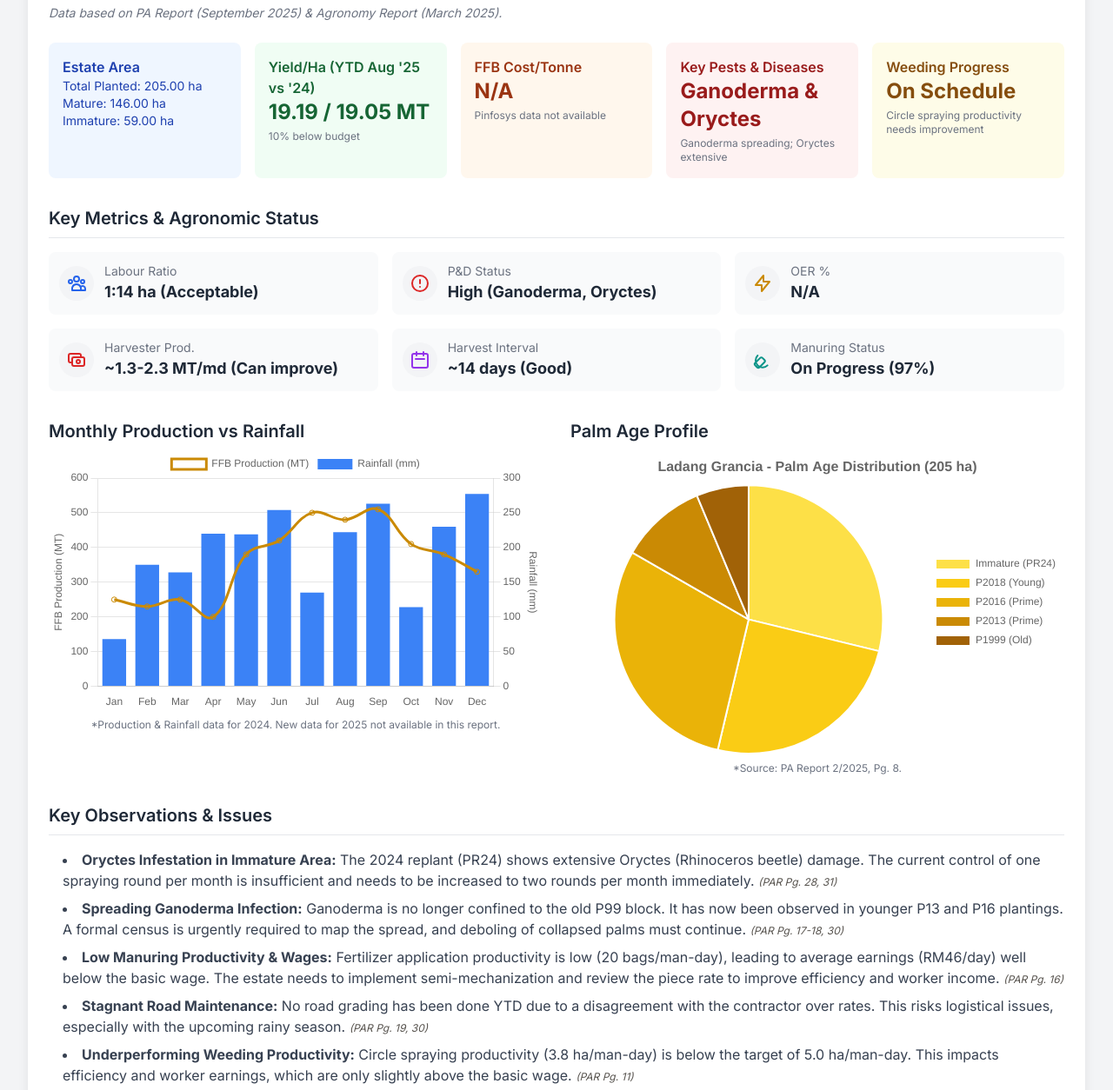
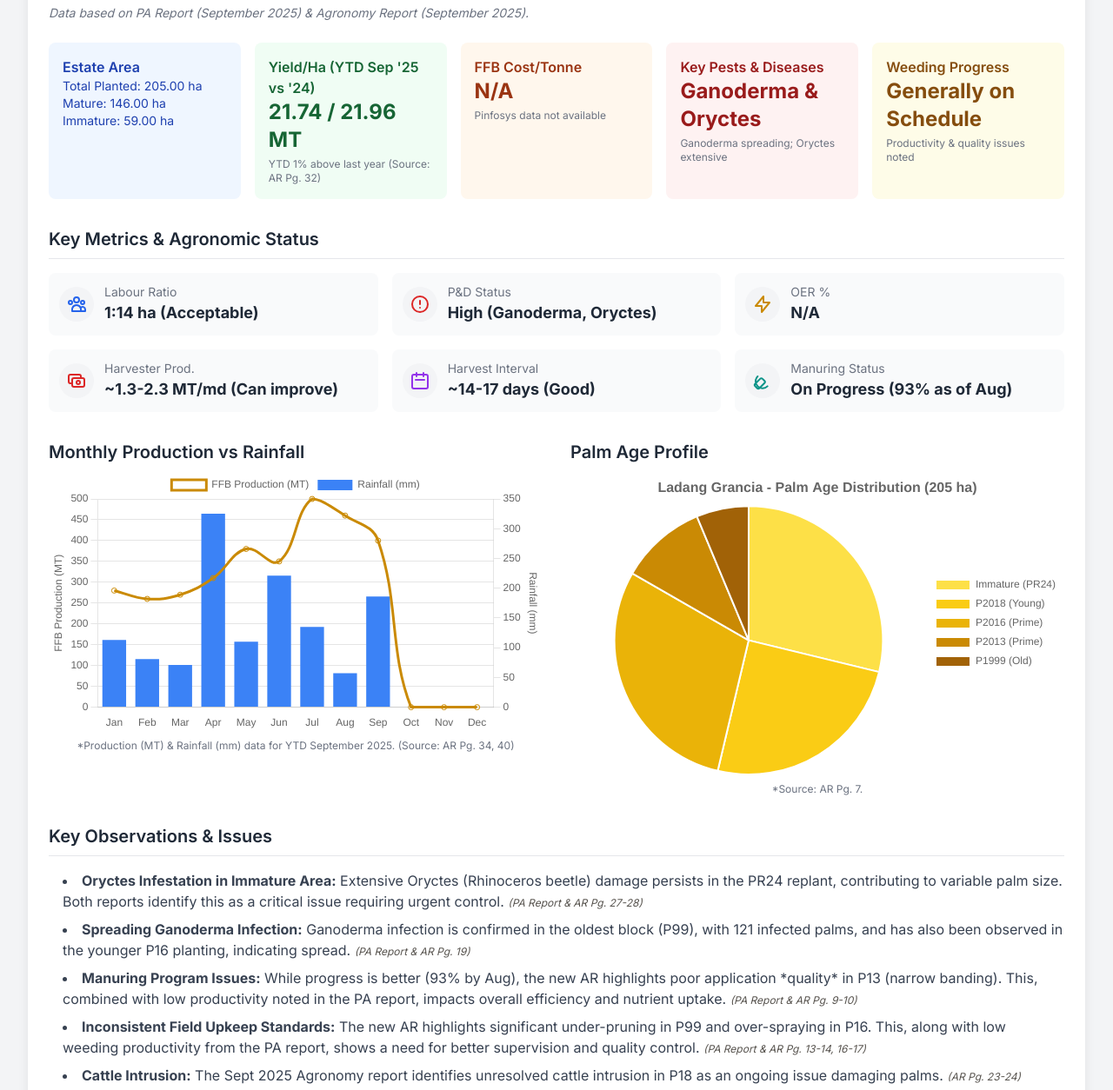
Before and after one commit to paraslz/Prosper-Estate-Portal, a plain HTML site: page grancia.html in a window 1280 px wide. Shown: the part 155-1409 px from the top of the page at 87% size. Drawn offline with nearby package versions, Linux system fonts and the light colour scheme.

Commit message:
Update grancia.html

```diff
--- a/grancia.html
+++ b/grancia.html
@@ -70,7 +70,8 @@
             const estateData = {
                 "id": "grancia",
                 "name": "Ladang Grancia",
-                "reportInfo": "Data based on PA Report (September 2025) & Agronomy Report (March 2025).",
+                // UPDATED: Report info reflects the new Agronomy Report date
+                "reportInfo": "Data based on PA Report (September 2025) & Agronomy Report (September 2025).",
                 "summaryMetrics": {
                     "area": {
                         "title": "Estate Area",
@@ -80,10 +81,11 @@
                             "Immature: 59.00 ha"
                         ]
                     },
+                    // UPDATED: Yield metrics from new AR
                     "yield": {
-                        "title": "Yield/Ha (YTD Aug '25 vs '24)",
-                        "value": "19.19 / 19.05 MT",
-                        "note": "10% below budget"
+                        "title": "Yield/Ha (YTD Sep '25 vs '24)",
+                        "value": "21.74 / 21.96 MT",
+                        "note": "YTD 1% above last year (Source: AR Pg. 32)"
                     },
                     "cost": {
                         "title": "FFB Cost/Tonne",
@@ -97,8 +99,8 @@
                     },
                     "weeding": {
                         "title": "Weeding Progress",
-                        "value": "On Schedule",
-                        "note": "Circle spraying productivity needs improvement"
+                        "value": "Generally on Schedule",
+                        "note": "Productivity & quality issues noted"
                     }
                 },
                 "keyMetrics": [
@@ -106,39 +108,44 @@
                     { "icon": "<svg xmlns='http://www.w3.org/2000/svg' class='h-6 w-6 text-red-600' fill='none' viewBox='0 0 24 24' stroke='currentColor'><path stroke-linecap='round' stroke-linejoin='round' stroke-width='2' d='M12 8v4m0 4h.01M21 12a9 9 0 11-18 0 9 9 0 0118 0z' /></svg>", "label": "P&D Status", "value": "High (Ganoderma, Oryctes)" },
                     { "icon": "<svg xmlns='http://www.w3.org/2000/svg' class='h-6 w-6 text-yellow-600' fill='none' viewBox='0 0 24 24' stroke='currentColor'><path stroke-linecap='round' stroke-linejoin='round' stroke-width='2' d='M13 10V3L4 14h7v7l9-11h-7z' /></svg>", "label": "OER %", "value": "N/A" },
                     { "icon": "<svg xmlns='http://www.w3.org/2000/svg' class='h-6 w-6 text-red-600' fill='none' viewBox='0 0 24 24' stroke='currentColor'><path stroke-linecap='round' stroke-linejoin='round' stroke-width='2' d='M17 9V7a2 2 0 00-2-2H5a2 2 0 00-2 2v6a2 2 0 002 2h2m2 4h10a2 2 0 002-2v-6a2 2 0 00-2-2H9a2 2 0 00-2 2v6a2 2 0 002 2zm7-5a2 2 0 11-4 0 2 2 0 014 0z' /></svg>", "label": "Harvester Prod.", "value": "~1.3-2.3 MT/md (Can improve)" },
-                    { "icon": "<svg xmlns='http://www.w3.org/2000/svg' class='h-6 w-6 text-purple-600' fill='none' viewBox='0 0 24 24' stroke='currentColor'><path stroke-linecap='round' stroke-linejoin='round' stroke-width='2' d='M8 7V3m8 4V3m-9 8h10M5 21h14a2 2 0 002-2V7a2 2 0 00-2-2H5a2 2 0 00-2 2v12a2 2 0 002 2z' /></svg>", "label": "Harvest Interval", "value": "~14 days (Good)" },
-                    { "icon": "<svg xmlns='http://www.w3.org/2000/svg' class='h-6 w-6 text-teal-600' fill='none' viewBox='0 0 24 24' stroke='currentColor'><path stroke-linecap='round' stroke-linejoin='round' stroke-width='2' d='M17.657 18.343A8 8 0 016.343 7.029m11.314 11.314a8 8 0 01-11.314-11.314m2.121 13.435a2 2 0 01-2.828 0l-2.122-2.121a2 2 0 010-2.828l5.656-5.657a2 2 0 012.829 0l2.121 2.121a2 2 0 010 2.828l-5.657 5.657z' /></svg>", "label": "Manuring Status", "value": "On Progress (97%)" }
+                    { "icon": "<svg xmlns='http://www.w3.org/2000/svg' class='h-6 w-6 text-purple-600' fill='none' viewBox='0 0 24 24' stroke='currentColor'><path stroke-linecap='round' stroke-linejoin='round' stroke-width='2' d='M8 7V3m8 4V3m-9 8h10M5 21h14a2 2 0 002-2V7a2 2 0 00-2-2H5a2 2 0 00-2 2v12a2 2 0 002 2z' /></svg>", "label": "Harvest Interval", "value": "~14-17 days (Good)" },
+                    // UPDATED: Manuring status from new AR
+                    { "icon": "<svg xmlns='http://www.w3.org/2000/svg' class='h-6 w-6 text-teal-600' fill='none' viewBox='0 0 24 24' stroke='currentColor'><path stroke-linecap='round' stroke-linejoin='round' stroke-width='2' d='M17.657 18.343A8 8 0 016.343 7.029m11.314 11.314a8 8 0 01-11.314-11.314m2.121 13.435a2 2 0 01-2.828 0l-2.122-2.121a2 2 0 010-2.828l5.656-5.657a2 2 0 012.829 0l2.121 2.121a2 2 0 010 2.828l-5.657 5.657z' /></svg>", "label": "Manuring Status", "value": "On Progress (93% as of Aug)" }
                 ],
+                // UPDATED: Chart data now uses 2025 FFB (from chart) and 2025 Rainfall (from table)
                  "chartData": {
                     "production": {
                         "labels": ["Jan", "Feb", "Mar", "Apr", "May", "Jun", "Jul", "Aug", "Sep", "Oct", "Nov", "Dec"],
-                        "ffb": [250, 230, 250, 200, 380, 420, 500, 480, 510, 410, 380, 330], // Using old data as new isn't available
-                        "rainfall": [68, 175, 164, 220, 219, 254, 135, 222, 263, 114, 230, 277], // Using old data as new isn't available
-                        "note": "*Production & Rainfall data for 2024. New data for 2025 not available in this report."
+                        "ffb": [280, 260, 270, 310, 380, 350, 500, 460, 400, 0, 0, 0], // FFB 2025 (YTD Sep) from AR Pg. 34
+                        "rainfall": [113, 81, 71, 325, 110, 221, 135, 57, 186, 0, 0, 0], // Rainfall 2025 (YTD Sep) from AR Pg. 40
+                        "note": "*Production (MT) & Rainfall (mm) data for YTD September 2025. (Source: AR Pg. 34, 40)"
                     },
                     "ageProfile": {
                         "labels": ["Immature (PR24)", "P2018 (Young)", "P2016 (Prime)", "P2013 (Prime)", "P1999 (Old)"],
                         "data": [28.8, 24.9, 29.6, 10.4, 6.3], // ha: 59, 51, 60.65, 21.35, 13
                         "title": "Ladang Grancia - Palm Age Distribution (205 ha)",
-                        "note": "*Source: PA Report 2/2025, Pg. 8."
+                        "note": "*Source: AR Pg. 7."
                     }
                 },
+                // UPDATED: Observations are now a blend of new AR and existing PA report issues
                 "observations": [
-                    "<b>Oryctes Infestation in Immature Area:</b> The 2024 replant (PR24) shows extensive Oryctes (Rhinoceros beetle) damage. The current control of one spraying round per month is insufficient and needs to be increased to two rounds per month immediately. <span class='observation-ref'>(PAR Pg. 28, 31)</span>",
-                    "<b>Spreading Ganoderma Infection:</b> Ganoderma is no longer confined to the old P99 block. It has now been observed in younger P13 and P16 plantings. A formal census is urgently required to map the spread, and deboling of collapsed palms must continue. <span class='observation-ref'>(PAR Pg. 17-18, 30)</span>",
-                    "<b>Low Manuring Productivity & Wages:</b> Fertilizer application productivity is low (20 bags/man-day), leading to average earnings (RM46/day) well below the basic wage. The estate needs to implement semi-mechanization and review the piece rate to improve efficiency and worker income. <span class='observation-ref'>(PAR Pg. 16)</span>",
-                    "<b>Stagnant Road Maintenance:</b> No road grading has been done YTD due to a disagreement with the contractor over rates. This risks logistical issues, especially with the upcoming rainy season. <span class='observation-ref'>(PAR Pg. 19, 30)</span>",
-                    "<b>Underperforming Weeding Productivity:</b> Circle spraying productivity (3.8 ha/man-day) is below the target of 5.0 ha/man-day. This impacts efficiency and worker earnings, which are only slightly above the basic wage. <span class='observation-ref'>(PAR Pg. 11)</span>",
-                    "<b>Crop Production Below Budget:</b> YTD crop production is 10% below budget, attributed to a low cropping season in the first half of the year. While slightly above last year's level, efforts are needed to catch up to the budget. <span class='observation-ref'>(PAR Pg. 23-24)</span>"
+                    "<b>Oryctes Infestation in Immature Area:</b> Extensive Oryctes (Rhinoceros beetle) damage persists in the PR24 replant, contributing to variable palm size. Both reports identify this as a critical issue requiring urgent control. <span class='observation-ref'>(PA Report & AR Pg. 27-28)</span>",
+                    "<b>Spreading Ganoderma Infection:</b> Ganoderma infection is confirmed in the oldest block (P99), with 121 infected palms, and has also been observed in the younger P16 planting, indicating spread. <span class='observation-ref'>(PA Report & AR Pg. 19)</span>",
+                    "<b>Manuring Program Issues:</b> While progress is better (93% by Aug), the new AR highlights poor application *quality* in P13 (narrow banding). This, combined with low productivity noted in the PA report, impacts overall efficiency and nutrient uptake. <span class='observation-ref'>(PA Report & AR Pg. 9-10)</span>",
+                    "<b>Inconsistent Field Upkeep Standards:</b> The new AR highlights significant under-pruning in P99 and over-spraying in P16. This, along with low weeding productivity from the PA report, shows a need for better supervision and quality control. <span class='observation-ref'>(PA Report & AR Pg. 13-14, 16-17)</span>",
+                    "<b>Cattle Intrusion:</b> The Sept 2025 Agronomy report identifies unresolved cattle intrusion in P18 as an ongoing issue damaging palms. <span class='observation-ref'>(AR Pg. 23-24)</span>",
+                    "<b>Stagnant Road Maintenance:</b> No road grading has been done YTD due to a contractor rate disagreement. This remains a critical logistical risk, especially with the rainy season approaching. <span class='observation-ref'>(PA Report)</span>"
                 ],
                 "reports": {
+                    // UPDATED: Entire agronomy section is replaced with new data
                     "agronomy": {
-                        "Executive Summary": "The estate's yield performance in 2024 was satisfactory, increasing by 12% from 2023. However, the 2025 manuring program is behind schedule. Agronomic conditions are generally acceptable, but issues like over-pruning in P16 and Oryctes damage in the new replant require attention. (Agronomy Report, Pg. 4-5, 30-31)",
-                        "Nutrient Inputs/Progress of Manuring": "The 2024 manuring program was 100% completed, but many applications were delayed by 2-4 months. The 2025 program is already behind schedule and must be expedited. (Agronomy Report, Pg. 9-10)",
-                        "Agronomic Observation": "Palm appearance is generally acceptable. Harvesting intervals are good (13-17 days) but some unripe bunches were noted. Pruning in P99 has deteriorated, and over-pruning was seen in P16. Weeding has improved, but some soft weeds persist in circles. Ganoderma in P99A is a concern. (Agronomy Report, Pg. 11-19)",
-                        "Yield Performance": "2024 yield was 29.52 mt/ha, a 12% increase from 2023. The estate achieved its target of 24 harvesting rounds. Yield for 2025 YTD (Mar) is 5.5 mt/ha, 12% higher than the same period last year. (Agronomy Report, Pg. 30-31)",
-                        "Fertilizer Recommendation": "The 2025 fertilizer program for immature planting PR24 has been revised. The 2026 program will be formulated after the next visit. (Agronomy Report, Pg. 32)"
+                        "Executive Summary": "Overall agronomic conditions have shown improvement. Manuring progress is better this year (93% complete by Aug), though application quality needs improvement. Yield to date (Sept 2025) is 1% above the same period last year. Key challenges include significant under-pruning in P99, extensive Oryctes infestation in the PR24 immature area, and unresolved cattle intrusion in P18. (Source: AR, Pg. 4-5, 8, 23, 27)",
+                        "Nutrient Inputs/Progress of Manuring": "The 2025 manuring program is 93% complete as of August, an improvement from 2024. However, some delays in Mixture B and Compound were noted. Quality of application in P13 was poor (narrow fertilizer band), which is not ideal for nutrient uptake and needs correction. (Source: AR, Pg. 8-10)",
+                        "Agronomic Observation": "Mature (P99, P13, P16): Palm appearance is acceptable, but localized 'orange fronds' (Mg deficiency) persist in P13 & P16. Harvesting intervals are good (14-17 days). Pruning in P99 is unsatisfactory (under-pruned). Weeding is generally acceptable but with some over-spraying in P16. Ganoderma is significant in P99 (121 palms). Rat damage is low but fresh attacks are still evident. (Source: AR, Pg. 11-20)\n\nYoung Mature (P18): Field upkeep is satisfactory. Pruning and weeding are on schedule. Cattle intrusion remains an unresolved issue. (Source: AR, Pg. 21-24)\n\nImmature (PR24): Palm size is variable, partly due to 'extensive Oryctes infestation'. Rat control is successful. Weeding is slightly behind schedule, and selective weeding is needed to clear undesirable patches. (Source: AR, Pg. 25-31)",
+                        "Yield Performance": "YTD September 2025 average yield is 21.74 MT/ha, a 1% increase from 21.96 MT/ha in the same 2024 period. P99 yield remains high, while P16 and P18 show expected growth. P13 (tissue culture) saw a 5% decline but is expected to produce >30 mt/ha for the year. (Source: AR, Pg. 32-34)",
+                        "Fertilizer Recommendation": "The 2026 program recommends Mixture B for all mature palms and Compound fertilizer for the PR24 immature area. Kieserite will be applied to P13, P16, and P18 to correct Magnesium deficiencies. Rock Phosphate is also programmed for P13, P16, and P18. (Source: AR, Pg. 35-37)"
                     },
+                    // UNCHANGED: Plantation section is retained from the previous file
                     "plantation": {
                         "Executive Summary": "The workforce is adequate and stable. Key challenges include controlling the high incidence of Oryctes in the new replant and managing the spread of Ganoderma. Worker productivity for manuring and weeding needs improvement to ensure higher wages and prevent turnover. Road grading must be completed before the rainy season. (Source: PAR, Pg. 30-31)",
                         "Area Statement": "Total planted area is 205.00 ha, consisting of 146.00 ha mature palms (P99, P13, P16, P18) and 59.00 ha immature (PR24). There have been no changes to the area statement. (Source: PAR, Pg. 8)",
@@ -152,7 +159,8 @@
                     },
                     "pinfosys": "Not Available"
                 },
-                "policy": "<p>No specific policy cross-references were highlighted in the provided report. General best practices for Ganoderma, Oryctes control, and manuring should be followed.</p>"
+                // UNCHANGED: Policy section is retained
+                "policy": "<div class='policy-item'><p class='font-semibold'>Oryctes Control</p><p class='text-sm text-gray-600'><b>Policy Ref: P&D-Oryc-02:</b> For immature areas with >5% infestation, chemical spraying frequency must be increased to twice monthly until the situation is under control.</p></div> <div class='policy-item'><p class='font-semibold'>Ganoderma Management</p><p class='text-sm text-gray-600'><b>Policy Ref: P&D-Gano-03:</b> Upon identification of infection in new blocks, a full census must be initiated within 60 days to determine the extent of the spread and formulate a management plan.</p></div> <div class='policy-item'><p class='font-semibold'>Worker Productivity & Wages</p><p class='text-sm text-gray-600'><b>Policy Ref: HR-WAGE-07:</b> If average task earnings consistently fall below the daily basic wage, management must conduct a review of the task, piece rates, or equipment to ensure fair compensation.</p></div> <div class='policy-item'><p class='font-semibold'>Road Maintenance</p><p class='text-sm text-gray-600'><b>Policy Ref: INFRA-ROAD-01:</b> Annual road grading must be completed before the peak rainfall season (typically by end of Q3) to ensure uninterrupted estate access.</p></div>"
             };
 
 
@@ -230,7 +238,33 @@
                                 { label: 'Rainfall (mm)', data: estateData.chartData.production.rainfall, backgroundColor: '#3b82f6', yAxisID: 'y-rainfall' }
                             ]
                         },
-                        options: { responsive: true, maintainAspectRatio: false, scales: { x: { grid: { display: false } }, 'y-ffb': { type: 'linear', position: 'left', title: { display: true, text: 'FFB Production (MT)' } }, 'y-rainfall': { type: 'linear', position: 'right', title: { display: true, text: 'Rainfall (mm)' }, grid: { drawOnChartArea: false } } } }
+                        options: {
+                            responsive: true,
+                            maintainAspectRatio: false,
+                            scales: {
+                                x: { grid: { display: false } },
+                                'y-ffb': { type: 'linear', position: 'left', title: { display: true, text: 'FFB Production (MT)' } },
+                                'y-rainfall': { type: 'linear', position: 'right', title: { display: true, text: 'Rainfall (mm)' }, grid: { drawOnChartArea: false } }
+                            },
+                            plugins: {
+                                tooltip: {
+                                    callbacks: {
+                                        label: function(context) {
+                                            let label = context.dataset.label || '';
+                                            if (label) {
+                                                label += ': ';
+                                            }
+                                            if (context.parsed.y !== null && context.parsed.y !== 0) {
+                                                label += context.parsed.y;
+                                            } else {
+                                                label += 'N/A'; // Show N/A for 0 values (future months)
+                                            }
+                                            return label;
+                                        }
+                                    }
+                                }
+                            }
+                        }
                     });
                 }
 
@@ -249,17 +283,19 @@
 
             function populateInternalDropdowns() {
                 const agronomyDiv = document.getElementById(`${estateData.id}-agronomy`);
+                // FIX: Changed estate.id to estateData.id
                 const plantationDiv = document.getElementById(`${estateData.id}-plantation`);
+                // FIX: Changed estate.id to estateData.id
                 const pinfosysDiv = document.getElementById(`${estateData.id}-pinfosys`);
 
                 if (agronomyDiv && estateData.reports.agronomy) {
-                    agronomyDiv.innerHTML = Object.entries(estateData.reports.agronomy).map(([section, content]) => `<h4 class="font-semibold mt-2 text-gray-800">${section.replace(/([A-Z])/g, ' $1').trim()}:</h4><p class="text-sm text-gray-600">${content}</p>`).join('');
+                    agronomyDiv.innerHTML = Object.entries(estateData.reports.agronomy).map(([section, content]) => `<h4 class="font-semibold mt-2 text-gray-800">${section.replace(/([A-Z])/g, ' $1').trim()}:</h4><p class="text-sm text-gray-600 whitespace-pre-line">${content}</p>`).join('');
                 } else if (agronomyDiv) {
                     agronomyDiv.innerHTML = `<p class="text-sm text-gray-600">Not Available</p>`;
                 }
 
                 if (plantationDiv && estateData.reports.plantation) {
-                    plantationDiv.innerHTML = Object.entries(estateData.reports.plantation).map(([section, content]) => `<h4 class="font-semibold mt-2 text-gray-800">${section.replace(/([A-Z])/g, ' $1').trim()}:</h4><p class="text-sm text-gray-600">${content}</p>`).join('');
+                    plantationDiv.innerHTML = Object.entries(estateData.reports.plantation).map(([section, content]) => `<h4 class="font-semibold mt-2 text-gray-800">${section.replace(/([A-Z])/g, ' $1').trim()}:</h4><p class="text-sm text-gray-600 whitespace-pre-line">${content}</p>`).join('');
                 } else if (plantationDiv) {
                     plantationDiv.innerHTML = `<p class="text-sm text-gray-600">Not Available</p>`;
                 }
@@ -285,12 +321,16 @@
         });
 
         function openPolicyModal() {
+            const modal = document.getElementById('policyModal');
             const modalTitle = document.getElementById('modalTitle');
             const modalContent = document.getElementById('modalContent');
-            const policyData = `<div class='policy-item'><p class='font-semibold'>Oryctes Control</p><p class='text-sm text-gray-600'><b>Policy Ref: P&D-Oryc-02:</b> For immature areas with >5% infestation, chemical spraying frequency must be increased to twice monthly until the situation is under control.</p></div> <div class='policy-item'><p class='font-semibold'>Ganoderma Management</p><p class='text-sm text-gray-600'><b>Policy Ref: P&D-Gano-03:</b> Upon identification of infection in new blocks, a full census must be initiated within 60 days to determine the extent of the spread and formulate a management plan.</p></div> <div class='policy-item'><p class='font-semibold'>Worker Productivity & Wages</p><p class='text-sm text-gray-600'><b>Policy Ref: HR-WAGE-07:</b> If average task earnings consistently fall below the daily basic wage, management must conduct a review of the task, piece rates, or equipment to ensure fair compensation.</p></div> <div class='policy-item'><p class='font-semibold'>Road Maintenance</p><p class='text-sm text-gray-600'><b>Policy Ref: INFRA-ROAD-01:</b> Annual road grading must be completed before the peak rainfall season (typically by end of Q3) to ensure uninterrupted estate access.</p></div>`;
-            modalTitle.innerText = 'Agricultural Policy Cross-Reference: Ladang Grancia';
-            modalContent.innerHTML = policyData;
-            document.getElementById('policyModal').classList.add('active');
+            // FIX: Changed hardcoded name to dynamic name from estateData
+            const estateName = estateData.name;
+            // FIX: Removed unused policyData variable
+
+            modalTitle.innerText = `Agricultural Policy Cross-Reference: ${estateName}`;
+            modalContent.innerHTML = estateData.policy;
+            modal.classList.add('active');
         }
 
         function closePolicyModal() {
```
